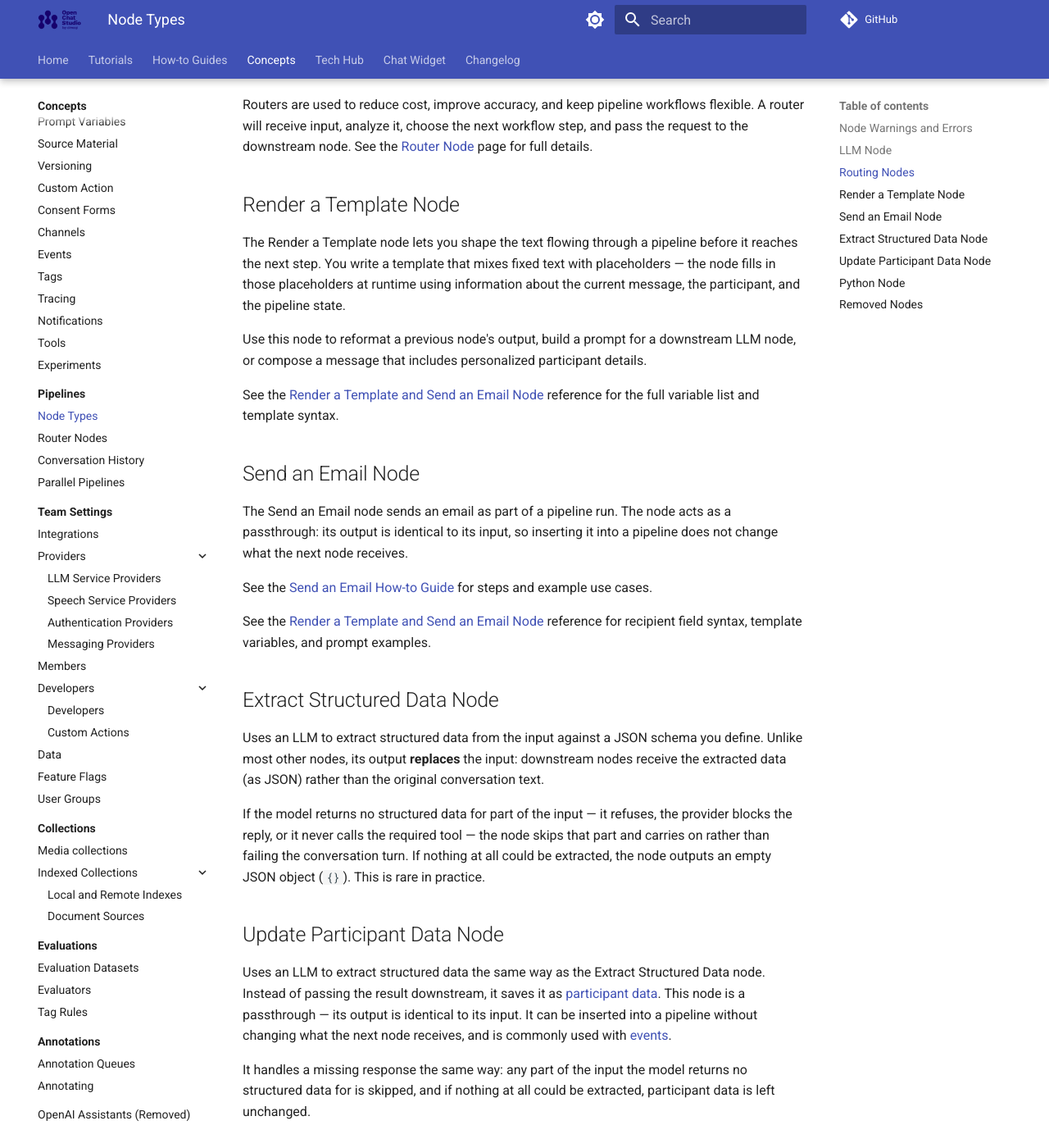
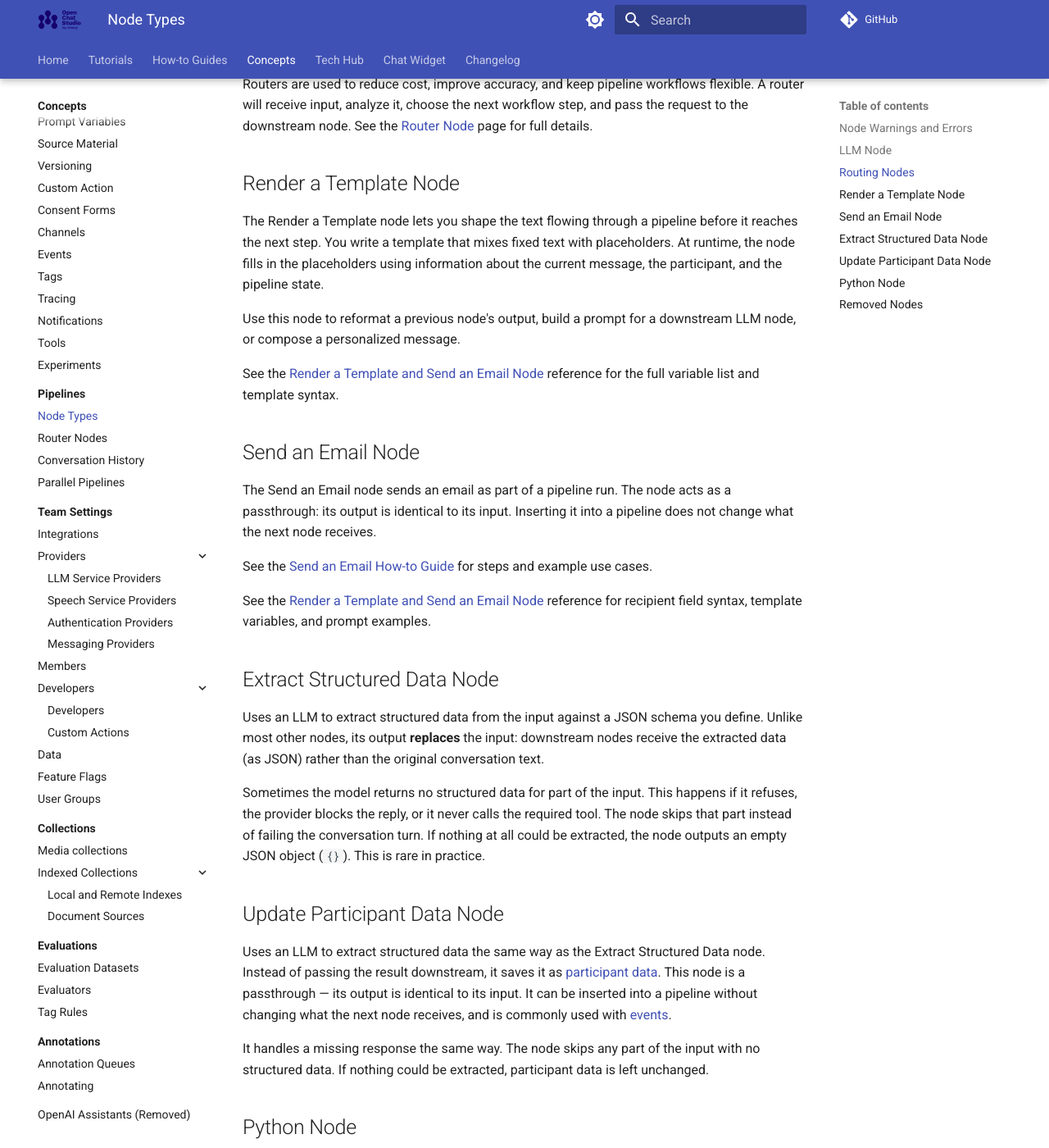
Before and after one commit to dimagi/open-chat-studio-docs, an MkDocs documentation site: the page built from docs/concepts/pipelines/nodes.md, in a window 1280 px wide and 1400 px high, scrolled down 1473 px. Shown: the whole window at 82% size. Built offline with MkDocs 1.6.1 and Material for MkDocs 9.7.7, drawn with Linux system fonts in a browser that asks for light colours; a script that is not in the unit is left out; comment, search, counter and statistics services are not loaded; some of the changed text lies outside the part shown.

Commit message:
Rewrote 33 sentences of > 25 words. Improved clarity

````diff
--- a/docs/concepts/pipelines/nodes.md
+++ b/docs/concepts/pipelines/nodes.md
@@ -1,6 +1,7 @@
 # Node Types
 
-A node is a discrete processing step in a [pipeline](index.md) that accepts a participant's input and produces an output to downstream nodes. Each node in the pipeline performs a specific task (like calling an LLM, running Python code, or routing based on logic) and processes data that flows through the pipeline.
+A node is a discrete processing step in a [pipeline](index.md) that accepts a participant's input and produces an output to downstream nodes. Each node performs a specific task, such as calling an LLM, running Python code, or routing based on logic.
+It processes data that flows through the pipeline.
 
 ```mermaid
 graph LR
@@ -20,12 +21,13 @@
 - A **red border** means the node has a configuration **error**. The pipeline cannot run until you fix it.
 - An **amber border**, together with a warning triangle in the node's header, means the node has a **warning**. Warnings are advisory — the pipeline still saves, runs, accepts a test message, and can be [versioned](../versioning.md).
 
-If a node has both an error and a warning, the red border takes precedence, since the error is the more urgent of the two.
+If a node has both an error and a warning, the red border takes precedence because the error is more urgent.
 
 A node carries a warning when:
 
 - Its **node type** has been deprecated and will be removed in a future release.
-- Its **LLM model** has been [deprecated](../team/llm_providers.md#model-lifecycle-and-deprecation). The triangle names the deprecated model and the model to switch to, and the **LLM Model** field in the node's settings shows the same notice.
+- Its **LLM model** has been [deprecated](../team/llm_providers.md#model-lifecycle-and-deprecation). The triangle names the deprecated model and the model to switch to.
+  The **LLM Model** field in the node's settings shows the same notice.
 
 A node that is affected by both shows a single triangle carrying both messages.
 
@@ -50,15 +52,17 @@
 
 ## Render a Template Node
 
-The Render a Template node lets you shape the text flowing through a pipeline before it reaches the next step. You write a template that mixes fixed text with placeholders — the node fills in those placeholders at runtime using information about the current message, the participant, and the pipeline state.
+The Render a Template node lets you shape the text flowing through a pipeline before it reaches the next step. You write a template that mixes fixed text with placeholders.
+At runtime, the node fills in the placeholders using information about the current message, the participant, and the pipeline state.
 
-Use this node to reformat a previous node's output, build a prompt for a downstream LLM node, or compose a message that includes personalized participant details.
+Use this node to reformat a previous node's output, build a prompt for a downstream LLM node, or compose a personalized message.
 
 See the [Render a Template and Send an Email Node](../../tech-hub/template_and_email_nodes.md#render-a-template-node) reference for the full variable list and template syntax.
 
 ## Send an Email Node
 
-The Send an Email node sends an email as part of a pipeline run. The node acts as a passthrough: its output is identical to its input, so inserting it into a pipeline does not change what the next node receives.
+The Send an Email node sends an email as part of a pipeline run. The node acts as a passthrough: its output is identical to its input.
+Inserting it into a pipeline does not change what the next node receives.
 
 See the [Send an Email How-to Guide](../../how-to/send_email_node.md) for steps and example use cases.
 
@@ -68,13 +72,18 @@
 
 Uses an LLM to extract structured data from the input against a JSON schema you define. Unlike most other nodes, its output **replaces** the input: downstream nodes receive the extracted data (as JSON) rather than the original conversation text.
 
-If the model returns no structured data for part of the input — it refuses, the provider blocks the reply, or it never calls the required tool — the node skips that part and carries on rather than failing the conversation turn. If nothing at all could be extracted, the node outputs an empty JSON object (`{}`). This is rare in practice.
+Sometimes the model returns no structured data for part of the input.
+This happens if it refuses, the provider blocks the reply, or it never calls the required tool.
+The node skips that part instead of failing the conversation turn.
+If nothing at all could be extracted, the node outputs an empty JSON object (`{}`). This is rare in practice.
 
 ## Update Participant Data Node
 
 Uses an LLM to extract structured data the same way as the Extract Structured Data node. Instead of passing the result downstream, it saves it as [participant data](../../concepts/participant_data.md). This node is a passthrough — its output is identical to its input. It can be inserted into a pipeline without changing what the next node receives, and is commonly used with [events](../events.md).
 
-It handles a missing response the same way: any part of the input the model returns no structured data for is skipped, and if nothing at all could be extracted, participant data is left unchanged.
+It handles a missing response the same way.
+The node skips any part of the input with no structured data.
+If nothing could be extracted, participant data is left unchanged.
 
 ## Python Node
 
@@ -91,6 +100,9 @@
 
 ## Removed Nodes
 
-When a node type is retired from Open Chat Studio, a pipeline that still contains one of those nodes keeps opening in the editor, but the node renders as a **Removed Node** — a badge, plus a message naming the node type to use instead. The pipeline itself no longer builds, so its chatbot cannot run until you delete the removed node and put a supported one in its place.
+When a node type is retired from Open Chat Studio, pipelines that contain it still open in the editor.
+The node renders as a **Removed Node**, with a badge and a message naming the node type to use instead.
+The pipeline no longer builds, so its chatbot cannot run until you replace the removed node with a supported one.
 
-The assistant node is a node type in this state: see [OpenAI Assistants (Removed)](../assistants.md) for background and the [migration guide](../../how-to/assistants_migration.md) for how to replace one.
+The assistant node is in this state.
+See [OpenAI Assistants (Removed)](../assistants.md) for background and the [migration guide](../../how-to/assistants_migration.md) for how to replace one.
````
Also changed, not shown: docs/concepts/pipelines/history.md (+16 -7 lines), docs/concepts/pipelines/index.md (+6 -3 lines), docs/concepts/pipelines/parallel.md (+12 -5 lines), docs/concepts/pipelines/router_nodes.md (+6 -4 lines).
